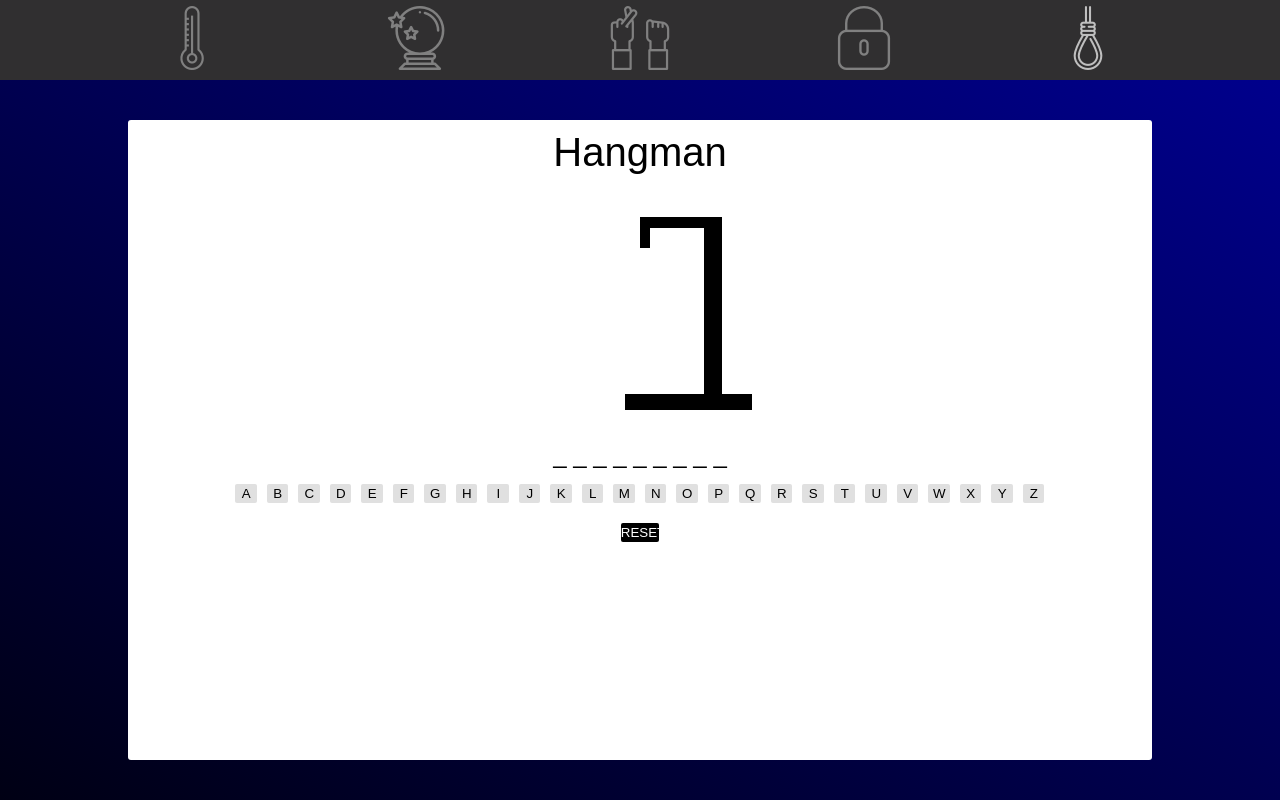
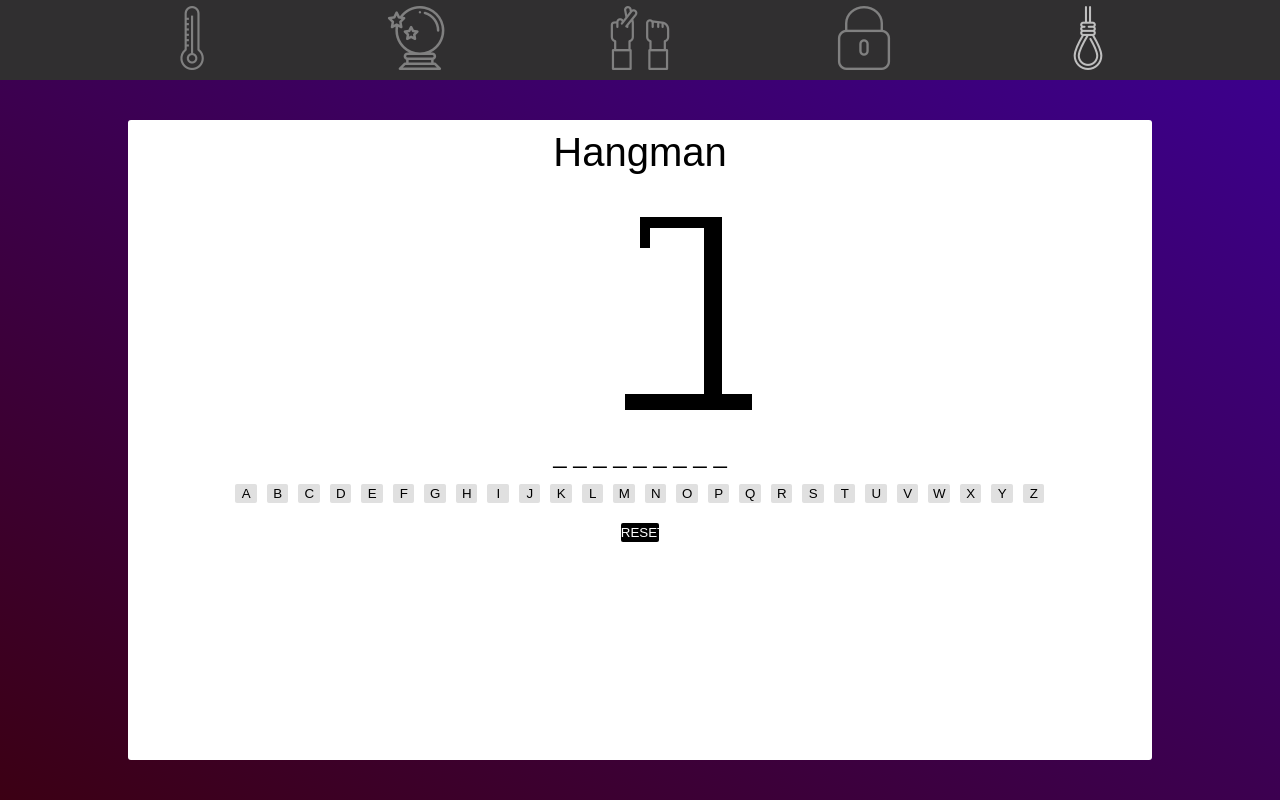
Before and after one commit to torinberger/y12-SDD-Prac, a Vue app: page /hangman in a window 1280 px wide. Built offline with nearby package versions, Linux system fonts and the light colour scheme.

Commit message:
working hangman dynamic background

```diff
--- a/src/components/hangman.vue
+++ b/src/components/hangman.vue
@@ -136,6 +136,7 @@ export default {
         }
       } else {
         this.lives--;
+        this.background = `linear-gradient(to bottom left, rgb(${this.lives*10}, 0, ${140}), rgb(${this.lives*10}, 0, ${20}))`
         if(this.lives == 0) {
           this.displayWord = this.fullWord.split("").join(" ");
         }
@@ -158,6 +159,7 @@ export default {
     this.fullWord = possibleWord[getRandomInt(possibleWord.length)];
     for(var i = 0; i < this.fullWord.length; i++) { string += "_"; }
     this.displayWord = string.split("").join(" ");
+    this.background = `linear-gradient(to bottom left, rgb(${this.lives*10}, 0, ${140}), rgb(${this.lives*10}, 0, ${20}))`
   }
 }
 
```
